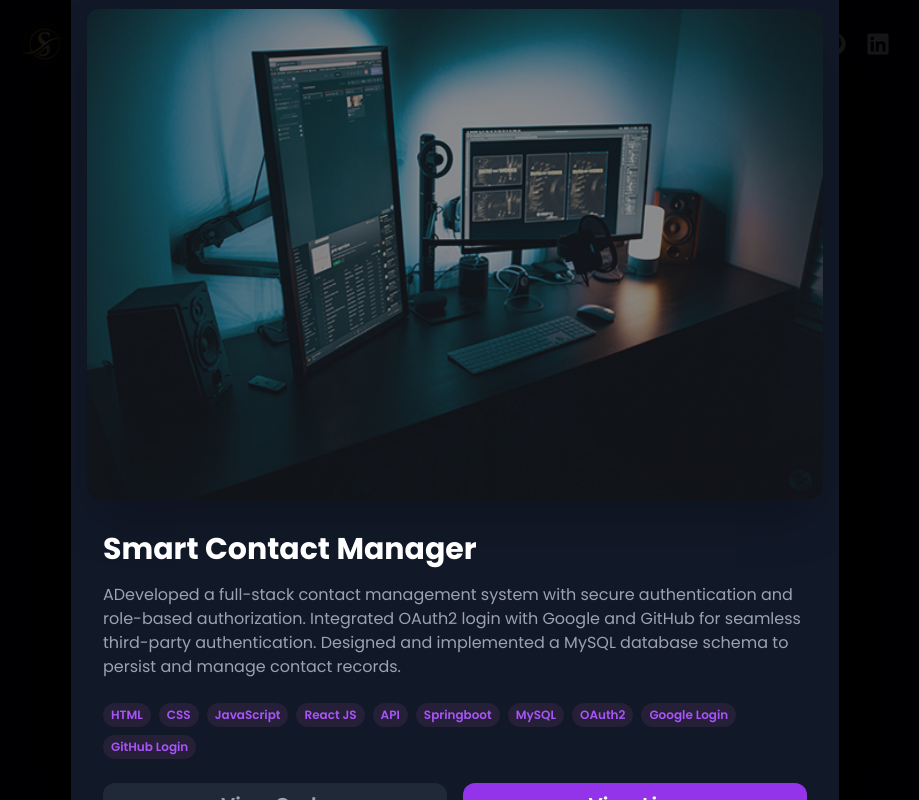
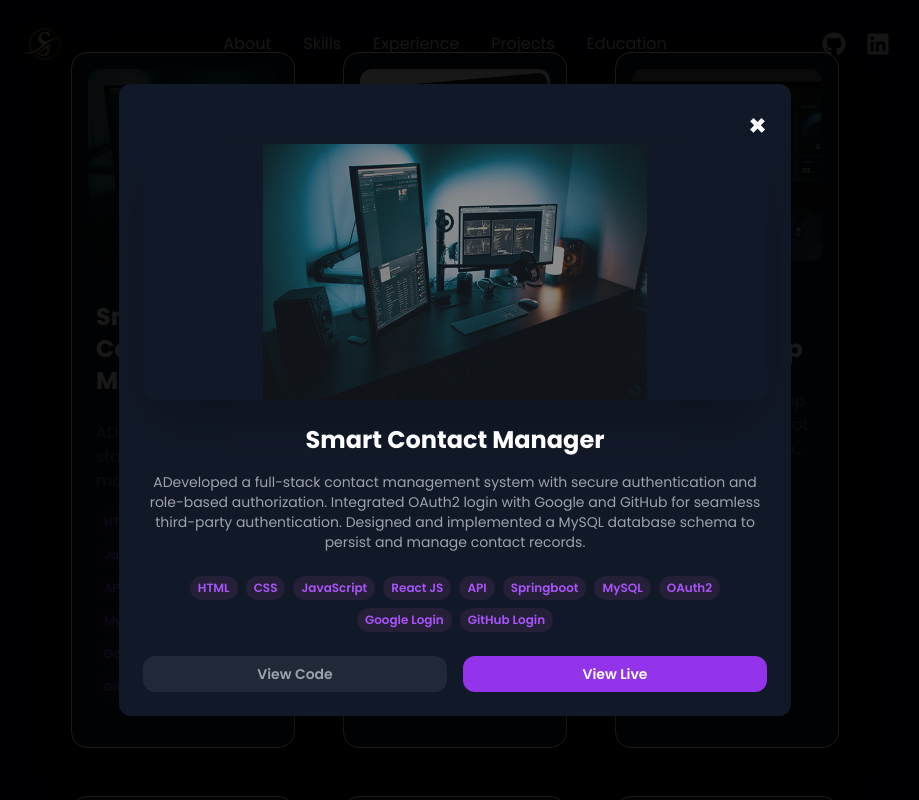
Before and after one commit to ShubhamPatel81/Portfolio-ReactJs, a React (Vite) app: page / in a window 1280 px wide. Both pictures are taken after a click on the element 368 px from the left and 5442 px from the top of the page. Shown: the part 5042-5842 px from the top of the page, without its empty margins (185-1104 px from the left). Built offline with nearby package versions, Linux system fonts and the light colour scheme.

Commit message:
make css changes

```diff
--- a/src/components/Work/Work.jsx
+++ b/src/components/Work/Work.jsx
@@ -67,8 +67,9 @@ const Work = () => {
       {/* Modal Container */}
       {selectedProject && (
         <div className="fixed inset-0 z-50 flex items-center justify-center bg-black bg-opacity-90 p-4">
-          <div className="bg-gray-900 rounded-xl shadow-2xl lg:w-full w-[90%] max-w-3xl overflow-hidden relative">
-            <div className="flex justify-end p-4">
+          <div className="bg-gray-900 rounded-xl shadow-2xl w-full max-w-2xl relative p-6">
+            {/* Close Button */}
+            <div className="flex justify-end">
               <button
                 onClick={handleCloseModal}
                 className="text-white text-3xl font-bold hover:text-purple-500"
@@ -77,22 +78,20 @@ const Work = () => {
               </button>
             </div>
 
-            <div className="flex flex-col">
-              <div className="w-full flex justify-center bg-gray-900 px-4">
+            {/* Modal Content */}
+            <div className="flex flex-col items-center text-center">
               <img
                 src={selectedProject.image}
                 alt={selectedProject.title}
-                  className="lg:w-full w-[95%] object-contain rounded-xl shadow-2xl"
+                className="w-full max-h-64 object-contain rounded-xl shadow-2xl mb-6"
               />
-              </div>
-              <div className="lg:p-8 p-6">
-                <h3 className="lg:text-3xl font-bold text-white mb-4 text-md">
+              <h3 className="text-2xl font-bold text-white mb-4">
                 {selectedProject.title}
               </h3>
-                <p className="text-gray-400 mb-6 lg:text-base text-xs">
+              <p className="text-gray-400 mb-6 text-sm">
                 {selectedProject.description}
               </p>
-                <div className="flex flex-wrap gap-2 mb-6">
+              <div className="flex flex-wrap justify-center gap-2 mb-6">
                 {selectedProject.tags.map((tag, index) => (
                   <span
                     key={index}
@@ -102,12 +101,12 @@ const Work = () => {
                   </span>
                 ))}
               </div>
-                <div className="flex gap-4">
+              <div className="flex gap-4 w-full">
                 <a
                   href={selectedProject.github}
                   target="_blank"
                   rel="noopener noreferrer"
-                    className="w-1/2 bg-gray-800 hover:bg-purple-800 text-gray-400 lg:px-6 lg:py-2 px-2 py-1 rounded-xl lg:text-xl text-sm font-semibold text-center"
+                  className="w-1/2 bg-gray-800 hover:bg-purple-800 text-gray-400 px-4 py-2 rounded-xl text-sm font-semibold text-center"
                 >
                   View Code
                 </a>
@@ -115,11 +114,10 @@ const Work = () => {
                   href={selectedProject.webapp}
                   target="_blank"
                   rel="noopener noreferrer"
-                    className="w-1/2 bg-purple-600 hover:bg-purple-800 text-white lg:px-6 lg:py-2 px-2 py-1 rounded-xl lg:text-xl text-sm font-semibold text-center"
+                  className="w-1/2 bg-purple-600 hover:bg-purple-800 text-white px-4 py-2 rounded-xl text-sm font-semibold text-center"
                 >
                   View Live
                 </a>
-                </div>
               </div>
             </div>
           </div>
```
Lines whose indentation alone changed are shown as unchanged.
